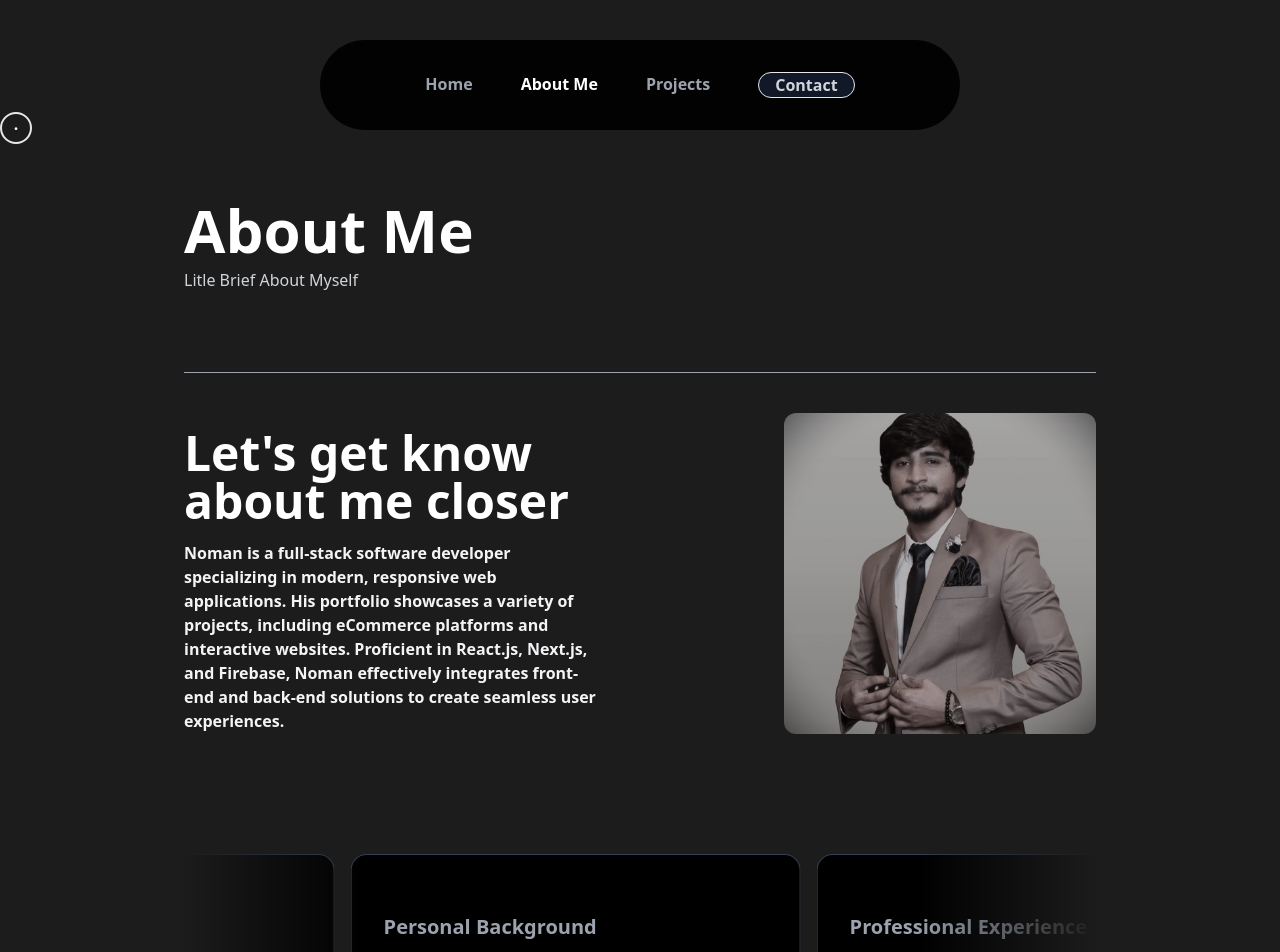
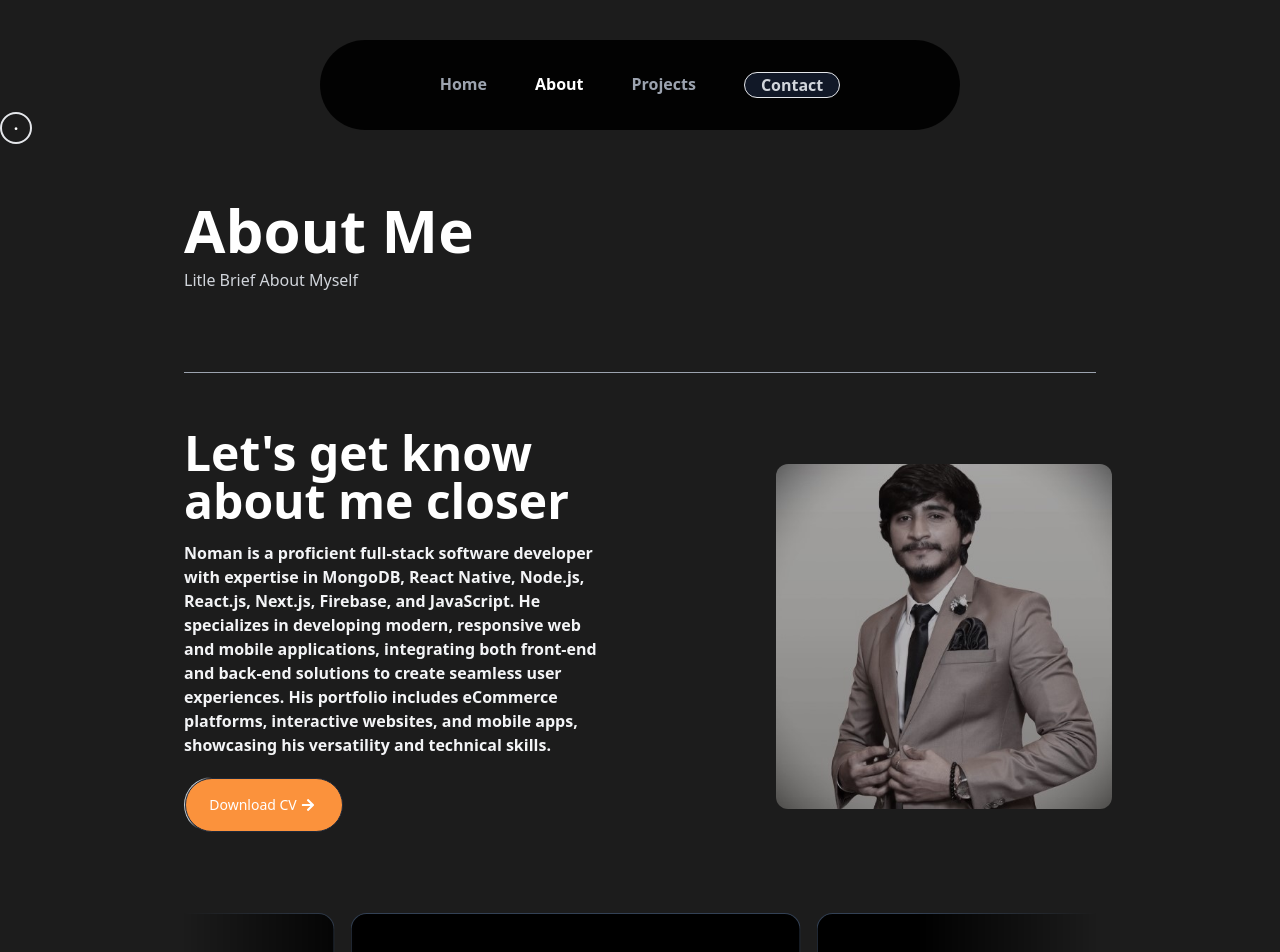
Before and after one commit to Nomanpervaiz/nextjs.portfolio, a Next.js app: page /about in a window 1280 px wide. Shown: the top 952 px of the page. Built offline with nearby package versions, Linux system fonts and the light colour scheme.

Commit message:
add cv button in about

```diff
--- a/src/app/about/page.jsx
+++ b/src/app/about/page.jsx
@@ -1,6 +1,10 @@
 import Image from "next/image";
 import mySelf from "@/assets/duplicateme.jpg";
 import { InfiniteMovingCards } from "@/components/ui/infinite-moving-cards";
+import { Button } from "@/components/ui/moving-border";
+import { FaArrowRight } from "react-icons/fa";
+import CvButton from "@/components/CvButton";
+
 
 function About() {
 
@@ -33,6 +37,8 @@ function About() {
       ];
 
 
+
+
   return (
     <section className="pt-10 pb-10 lg:pt-20 px-10 lg:px-36">
       <div className="container mx-auto">
@@ -42,21 +48,19 @@ function About() {
         </div>
         <div className="p-6 xl:mx-10 lg:p-10  border-b border-gray-400"></div>
 
-        <div className="grid lg:grid-cols-2 h-fit relative ">
-          <div className="text-center  flex flex-col justify-center lg:text-left xl:px-10 ">
+        <div className="grid pt-10 lg:grid-cols-2 h-fit relative ">
+          <div className="text-center sm:text-left  flex flex-col justify-center lg:text-left xl:px-10 ">
             <h2 className="font-bold text-4xl py-4 lg:py-4 lg:text-5xl text-white">
               Let&apos;s get know <br /> about me closer
             </h2>
-            <p className="text-gray-100 font-bold text-md md:px-10 lg:px-0 lg:text-base">
-              Noman is a full-stack software developer specializing in modern,
-              responsive web applications. His portfolio showcases a variety of
-              projects, including eCommerce platforms and interactive websites.
-              Proficient in React.js, Next.js, and Firebase, Noman effectively
-              integrates front-end and back-end solutions to create seamless
-              user experiences.
+            <p className="text-gray-100 text-center sm:text-left md:text-left font-bold text-md md:px-0 lg:px-0 lg:text-base">
+            Noman is a proficient full-stack software developer with expertise in MongoDB, React Native, Node.js, React.js, Next.js, Firebase, and JavaScript. He specializes in developing modern, responsive web and mobile applications, integrating both front-end and back-end solutions to create seamless user experiences. His portfolio includes eCommerce platforms, interactive websites, and mobile apps, showcasing his versatility and technical skills.
             </p>
+            <div className="mt-5 flex justify-center lg:justify-start">
+         <CvButton/>
           </div>
-          <div className="flex  items-center justify-center py-10 sm:p-20 lg:p-10 lg:items-end  lg:justify-end">
+          </div>
+          <div className="flex  items-center justify-center py-10 sm:p-20 lg:p-6 lg:items-end  lg:justify-end">
             <Image
               src={mySelf}
               alt="Personal picture"
--- /dev/null
+++ b/src/components/CvButton.jsx
@@ -0,0 +1,23 @@
+"use client"
+import { FaArrowRight } from "react-icons/fa"
+import { Button } from "./ui/moving-border"
+
+function CvButton() {
+    const handleDownload = () => {
+        const link = document.createElement("a");
+        link.href = "https://drive.google.com/file/d/1cgdsVUK95_noqBJLJuAb-znvdXLSgyvP/view?usp=drive_link";
+        link.download = "Noman_CV.pdf";
+        link.click();
+      };
+  return (
+    <Button
+              borderRadius="1.75rem"
+              className={"bg-orange-400 text-white  "}
+              onClick={handleDownload}
+            >
+              Download CV <FaArrowRight className="mx-1" />
+            </Button>
+  )
+}
+
+export default CvButton
--- a/src/components/Navbar.jsx
+++ b/src/components/Navbar.jsx
@@ -56,7 +56,7 @@ export default function Navbar() {
             Home
           </Link>
           <Link href="/about" className={getLinkClass("/about")}>
-            About Me
+            About
           </Link>
           <Link href="/projects" className={getLinkClass("/projects")}>
             Projects
@@ -126,7 +126,7 @@ export default function Navbar() {
                   href="/about"
                   className={getLinkClass("/about")}
                 >
-                  About Me
+                  About
                 </Link>
                 <Link
                   onClick={() => setMobileMenuOpen(false)}
```
